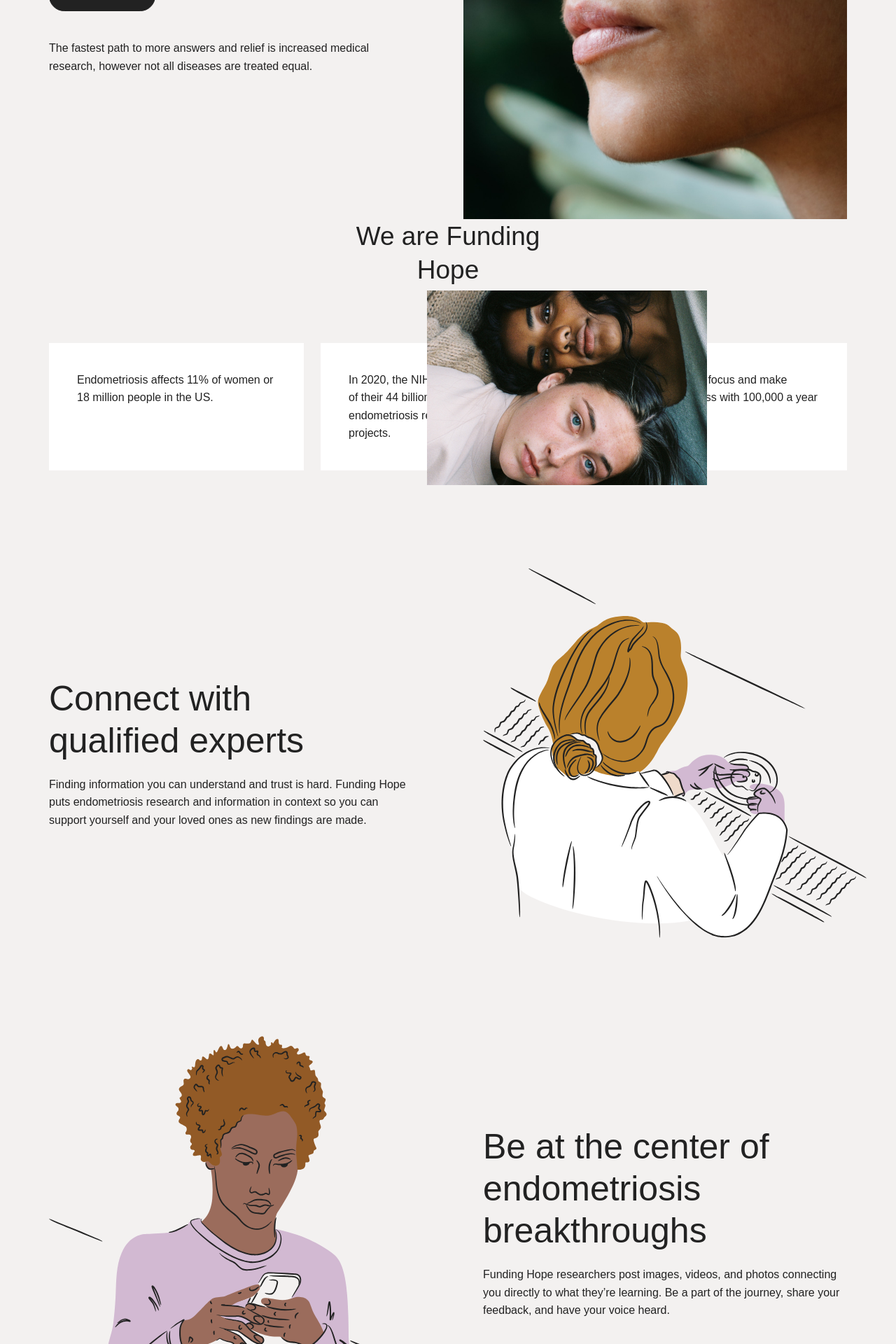
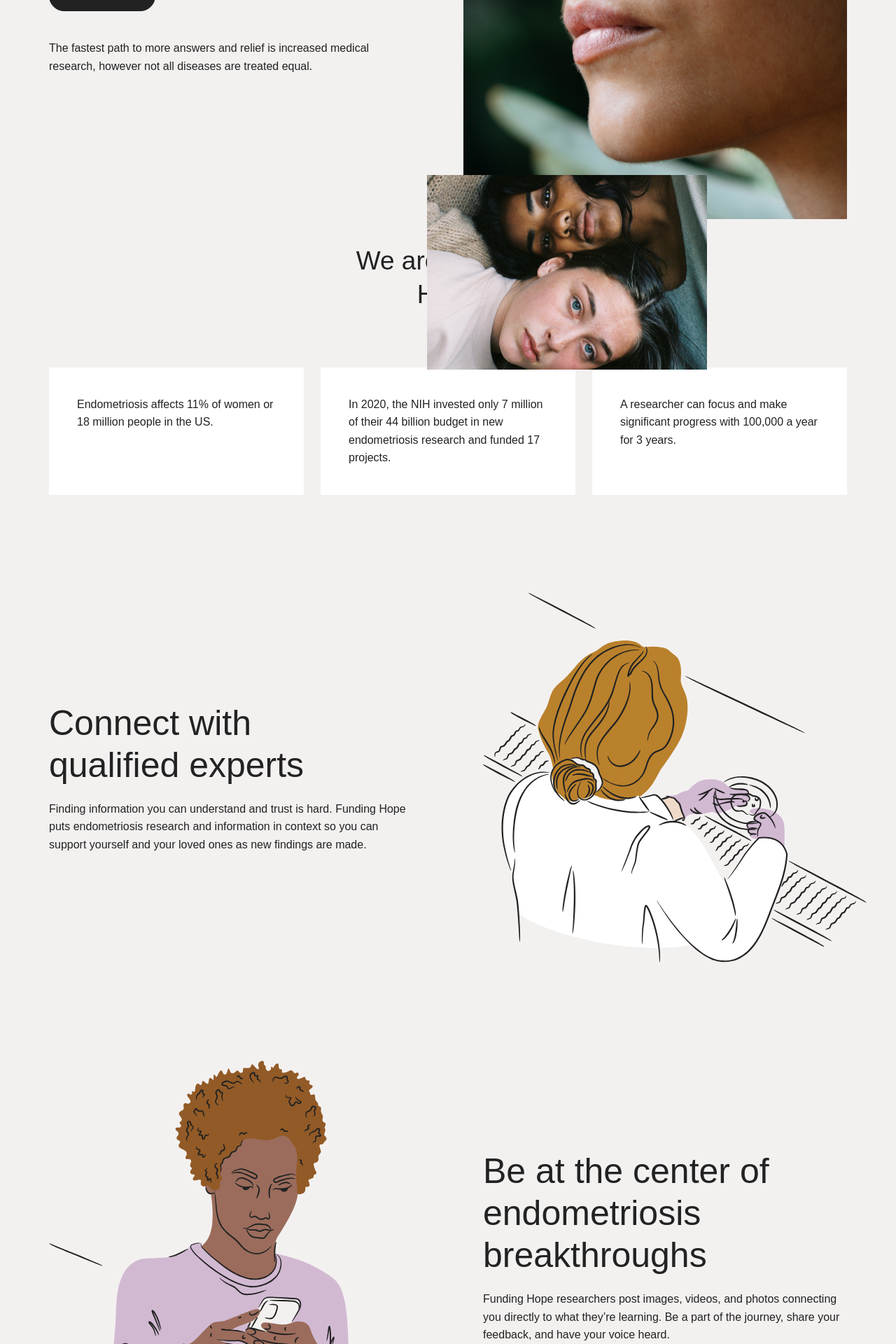
Before and after one commit to samklonaris/fundinghope, a Jekyll site: the page built from index.markdown, in a window 1280 px wide. Shown: the part 663-2583 px from the top of the page at 70% size. Built offline with Jekyll 4.4.1, drawn with Linux system fonts in a browser that asks for light colours; nearby versions of some CDN libraries; some web fonts are replaced.

Commit message:
fix moving image

```diff
--- a/css/styles.sass
+++ b/css/styles.sass
@@ -82,7 +82,7 @@
 
 #hero-pane
 	position: relative
-	padding-bottom: 0px
+	padding-bottom: 35px
 	.pane-header
 		margin-bottom: 40px
 	button
@@ -98,7 +98,7 @@
 			right: 0px
 		#hero-2
 			position: absolute
-			bottom: -300px
+			bottom: -200px
 			right: 200px
 	@media (max-width: 1191px)
 		padding-bottom: 130px
--- a/js/scripts.js
+++ b/js/scripts.js
@@ -8,7 +8,7 @@
 
 	// move hero image
 	var HERO_1_OFFSET = 50
-	var HERO_2_OFFSET = -300
+	var HERO_2_OFFSET = -100
 	$(window).on("load resize scroll", function() {
 	  $("#hero-pane").each(function() {
 	  	// No scroll on mobile
```
